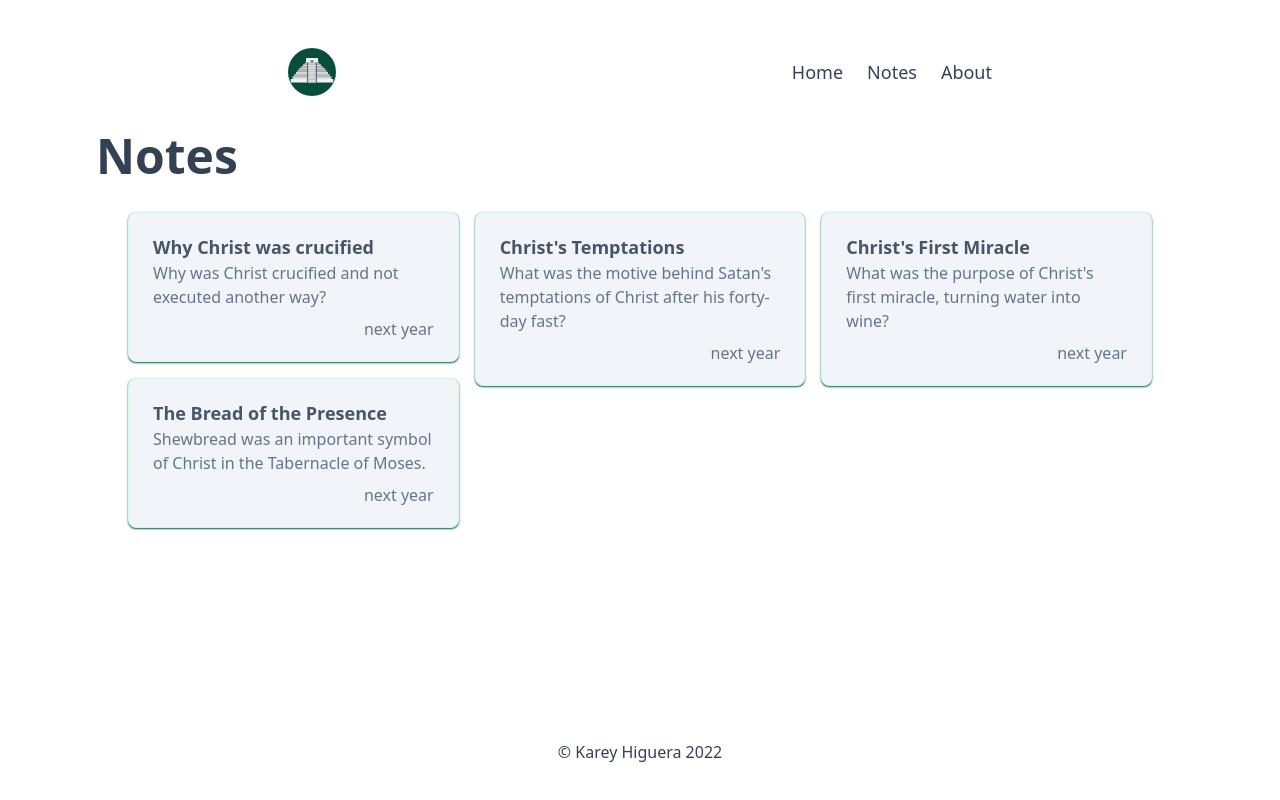
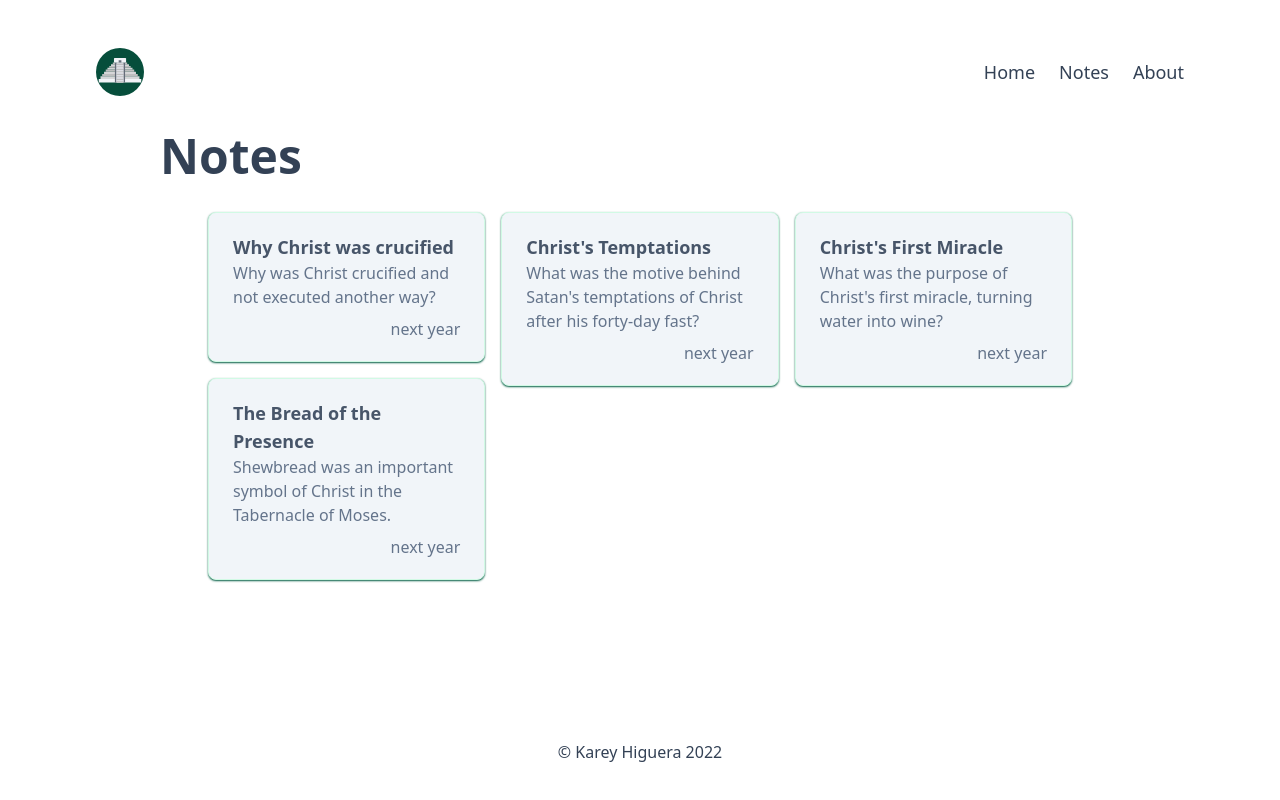
Before and after one commit to kbravh/laborforzion, a Next.js app: page /notes in a window 1280 px wide. Built offline with nearby package versions, Linux system fonts and the light colour scheme.

Commit message:
update header sizing

```diff
--- a/src/components/header.tsx
+++ b/src/components/header.tsx
@@ -4,7 +4,7 @@ import { Logo } from './logo';
 
 export const Header = () => {
   return (
-    <div className="flex justify-between py-4 px-8 items-center max-w-3xl mx-auto mt-8 mb-5 w-full">
+    <div className="flex justify-between py-4 px-8 items-center max-w-6xl mx-auto mt-8 mb-5 w-full">
       <Link href="/">
         <div className="text-slate-700 text-6xl cursor-pointer select-none flex items-center gap-3">
           <Logo className='h-12 w-12 bg-emerald-900 rounded-full' />
--- a/src/pages/notes.tsx
+++ b/src/pages/notes.tsx
@@ -35,12 +35,12 @@ const NotesPage: NextPage<Props> = ({posts}) => {
         <title key="title">Notes - Labor For Zion</title>
       </Head>
       <div className="flex flex-col items-center flex-grow">
-        <div className="max-w-6xl w-full px-8">
+        <div className="max-w-5xl w-full px-8">
           <h1 className="text-5xl text-slate-700 font-extrabold font-sans">
             Notes
           </h1>
         </div>
-        <main className="flex flex-col items-center mt-8 flex-grow">
+        <main className="flex flex-col items-center mt-8 flex-grow max-w-5xl">
           <div className="max-w-5xl sm:mx-20 mx-8">
             <Masonry
               className="gap-4"
```
